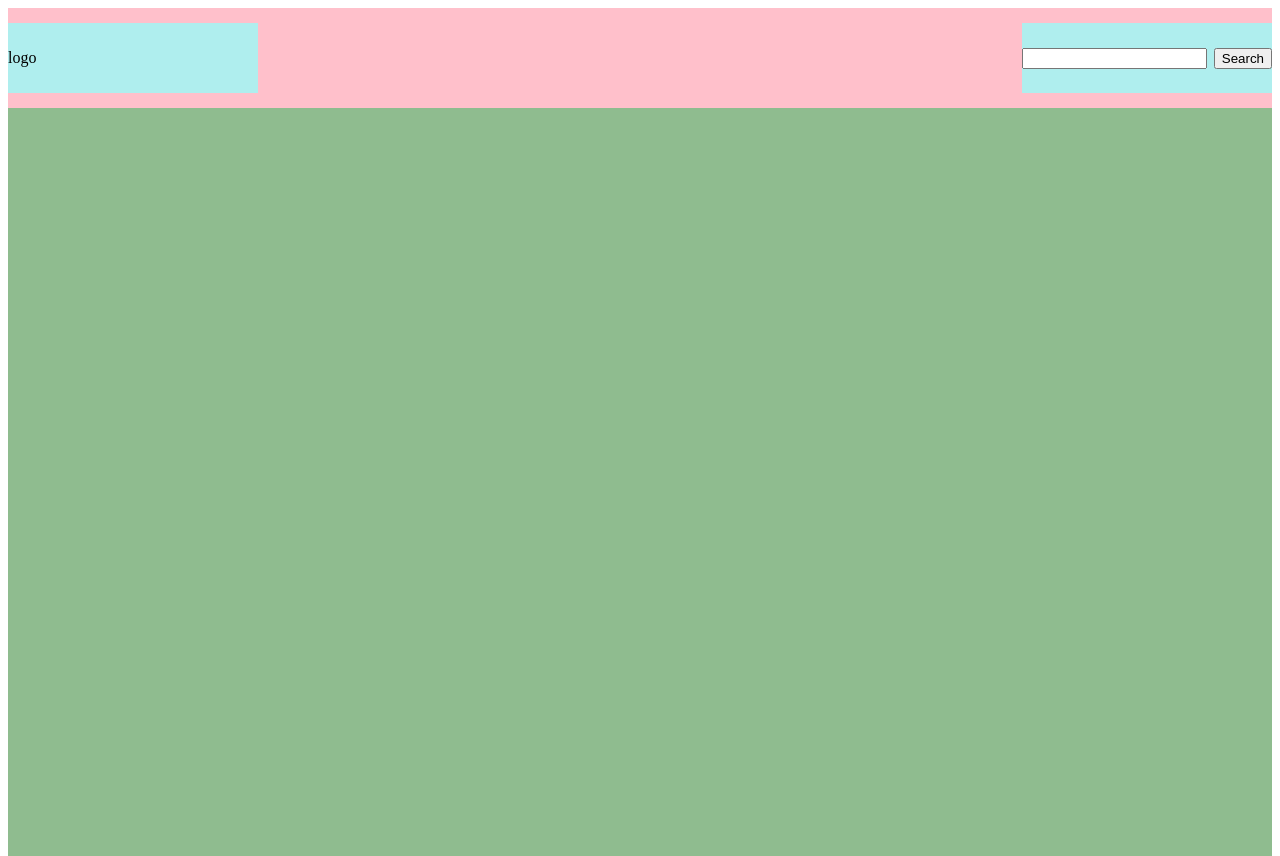
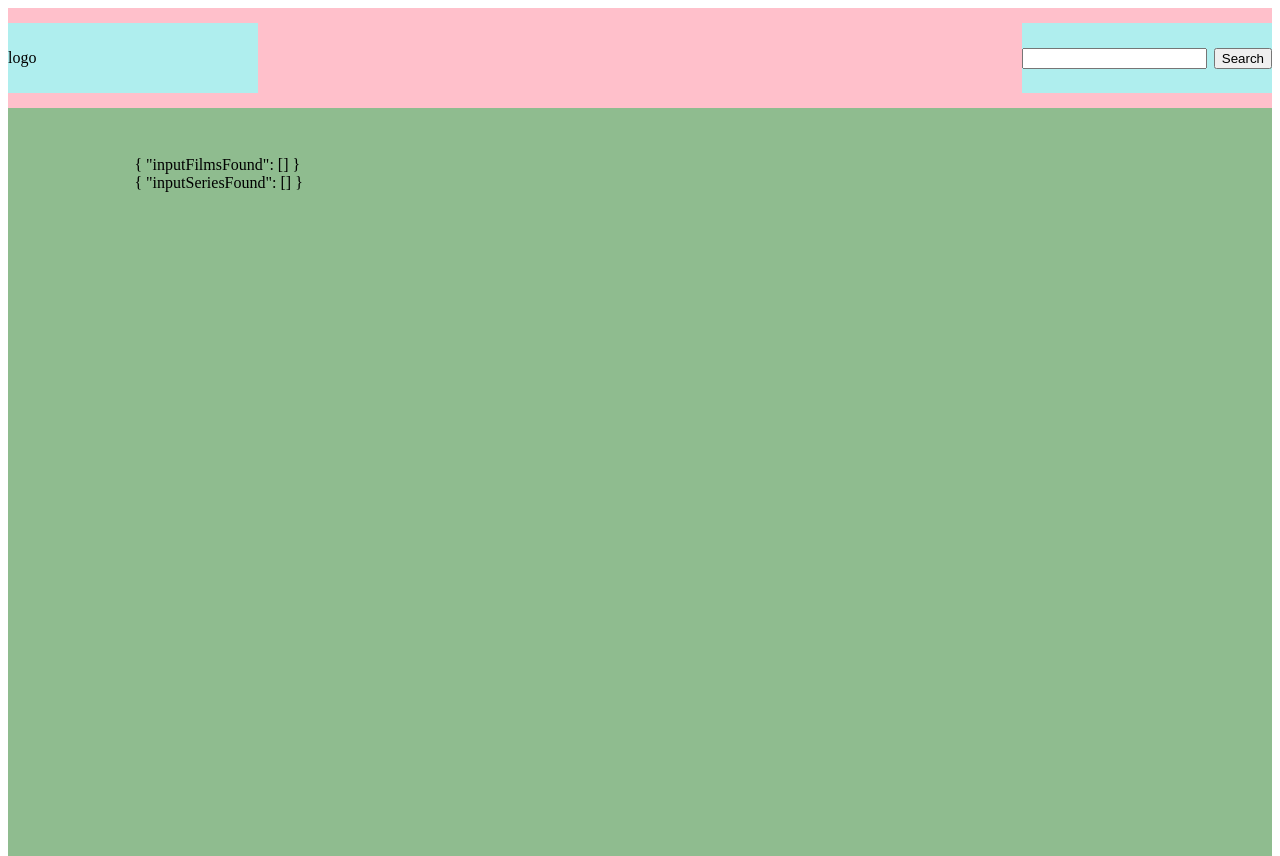
Before and after one commit to katy01101011/vue-boolflix, a Vue app: page / in a window 1280 px wide. Built offline with nearby package versions, Linux system fonts and the light colour scheme.

Commit message:
ticket push

```diff
--- a/src/App.vue
+++ b/src/App.vue
@@ -1,7 +1,7 @@
 <template>
   <div id="app">
     <BoolflixHeader @search="searchFilms" />
-    <BoolflixMain />
+    <BoolflixMain :showsFound="resultsFound" />
   </div>
 </template>
 
@@ -21,15 +21,15 @@ export default {
     return {
       resultsFound: [
         {
-          inputFilmsFound: "",
+          inputFilmsFound: [],
         },
         {
-          inputSeriesFound: "",
+          inputSeriesFound: [],
         },
       ],
       filmsApi: [
-        "https://api.themoviedb.org/3/search/movie?",
-        "https://api.themoviedb.org/3/search/tv?",
+        "https://api.themoviedb.org/3/search/movie",
+        "https://api.themoviedb.org/3/search/tv",
       ],
     };
   },
--- a/src/components/BoolflixMain.vue
+++ b/src/components/BoolflixMain.vue
@@ -1,7 +1,8 @@
 <template>
   <main>
-      <div class="container">
-        <BoolflixCard v-for="(film, index) in filmsArray" :key="index" :film="filmsArray[index]" />
+      <div class="container" v-for="(item, i) in showsFound" :key="i">
+          {{ item }}
+        <!-- <BoolflixCard v-for="(films, index) in item[index]" :key="index" :film="films[index]" /> -->
       </div>
   </main>
 </template>
@@ -13,7 +14,7 @@ export default {
     name: "BoolflixMain",
 
     props: {
-        filmsArray: Array
+        showsFound: Array
     },
 
     components: {
```
